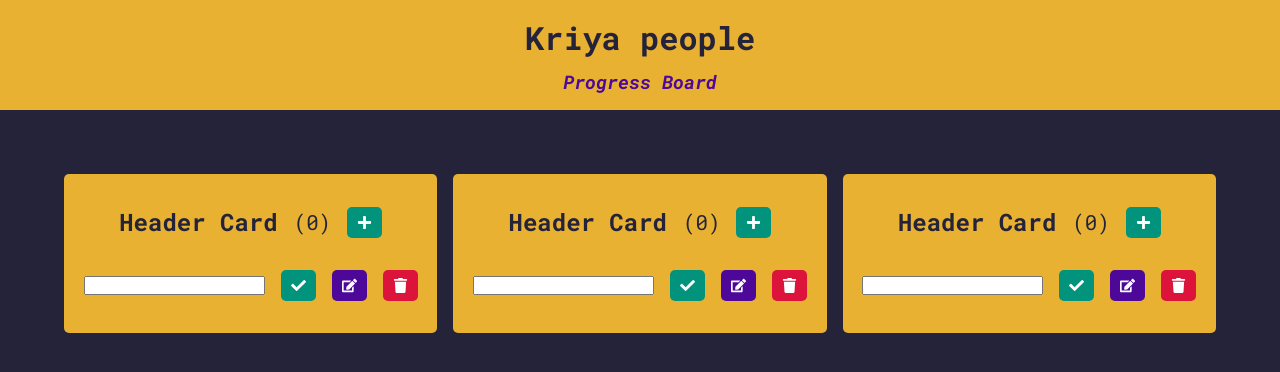
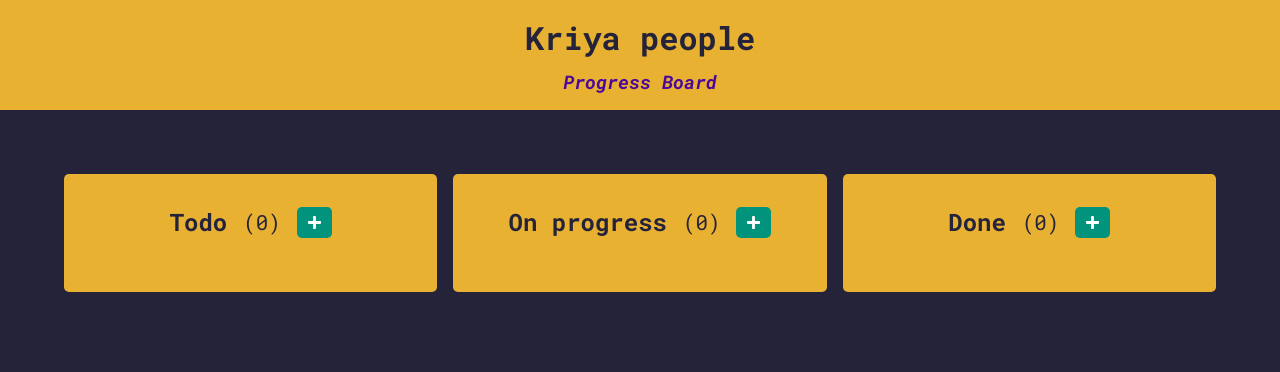
Before and after one commit to Rayzor8/kriya-ppl-01, a React (Create React App) app: page / in a window 1280 px wide. Shown: the top 372 px of the page. Built offline with nearby package versions, Linux system fonts and the light colour scheme.

Commit message:
create context for progressBoard handler and toggle state for add progress

```diff
--- a/src/App.js
+++ b/src/App.js
@@ -1,13 +1,16 @@
-import Header from "./components/Header";
-import MainSection from "./components/MainSection";
+import Header from './components/Header';
+import MainSection from './components/MainSection';
+import ProgressBoardContext from './contexts/ProgressBoardContext';
 
 function App() {
-  return (
-    <div className="App">
-        <Header/>
-        <MainSection/>
-    </div>
-  );
+   return (
+      <ProgressBoardContext>
+         <div className="App">
+            <Header />
+            <MainSection />
+         </div>
+      </ProgressBoardContext>
+   );
 }
 
 export default App;
--- a/src/components/Board.js
+++ b/src/components/Board.js
@@ -1,26 +1,34 @@
 import React from 'react';
 import './styles/_board.scss';
-import {FaTrash} from 'react-icons/fa';
-import {FaCheck} from 'react-icons/fa';
-import {FaEdit} from 'react-icons/fa';
-import {FaPlus} from 'react-icons/fa'
+import { FaTimes } from 'react-icons/fa';
+import { FaCheck } from 'react-icons/fa';
+import { FaEdit } from 'react-icons/fa';
+import { FaPlus } from 'react-icons/fa';
+import { useContextProgressBoard } from '../contexts/ProgressBoardContext';
 
-const Board = () => {
+const Board = ({ name, id }) => {
+   const { showInput, setShowInput } = useContextProgressBoard();
+   const handleClick = (state) => setShowInput(state);
+
    return (
+      <>
          <section>
-         <div className='card_header'>
-            <h2>Header Card</h2>
+            <div className="card_header">
+               <h2>{name}</h2>
                <p>(0)</p>
-            <button>{<FaPlus/>}</button>
+               <button onClick={() => handleClick(id)}>{<FaPlus />}</button>
             </div>
 
-         <div className='card_body'>
+            <div className={showInput === id ? 'card_body show' :'card_body hidden' }>
                <input type="text" />
-            <button className='confirm_btn'>{<FaCheck/>}</button>
-            <button className='edit_btn'>{<FaEdit/>}</button>
-            <button className='delete_btn'>{<FaTrash/>}</button>
+               <button className="confirm_btn">{<FaCheck />}</button>
+               <button className="edit_btn">{<FaEdit />}</button>
+               <button className="delete_btn" onClick={() => handleClick(null)}>
+                  {<FaTimes />}
+               </button>
             </div>
          </section>
+      </>
    );
 };
 
--- a/src/components/MainSection.js
+++ b/src/components/MainSection.js
@@ -1,15 +1,16 @@
-import React from 'react'
-import Board from './Board'
-import './styles/_main_section.scss'
+import React from 'react';
+import Board from './Board';
+import './styles/_main_section.scss';
+import { useContextProgressBoard } from '../contexts/ProgressBoardContext';
 
 const MainSection = () => {
-    return (
-        <main>
-            <Board/>
-            <Board/>
-            <Board/>
-        </main>
-    )
-}
-
-export default MainSection
+   const { progresLists } = useContextProgressBoard();
+   return (
+      <main>
+         {progresLists.map((el) => (
+            <Board key={el.id} name={el.name} id={el.id}/>
+         ))}
+      </main>
+   );
+};
+export default MainSection;
--- a/src/components/styles/_board.scss
+++ b/src/components/styles/_board.scss
@@ -8,6 +8,11 @@ section {
    padding: 2rem 1rem;
    border-radius: 5px;
    cursor: pointer;
+   width: 100%;
+   max-width: 500px;
+
+   display: flex;
+   flex-direction: column;
 
    .card_header {
       display: flex;
@@ -35,12 +40,13 @@ section {
       }
    }
 
-   .card_body {
+   .card_body.show{
       display: flex;
       gap: 0.5rem;
       justify-content: center;
       align-items: center;
       margin-top: 2rem;
+      transition: 300ms ease-in-out;
 
       .confirm_btn {
          @include confirmButton;
@@ -67,4 +73,8 @@ section {
          gap: 1rem;
       }
    }
+
+   .card_body.hidden{
+      visibility: hidden;
+   }
 }
--- a/src/components/styles/_main_section.scss
+++ b/src/components/styles/_main_section.scss
@@ -1,9 +1,10 @@
 @import './utils/mixin';
 
 main{
-    display: grid;
-    grid-template-columns: 1fr;
-    padding: 1rem 1rem;
+    display: flex;
+    flex-direction: column;
+    justify-content: center;
+    align-items: center;
     gap: 1rem;
 
     @include md-screen{
@@ -11,11 +12,12 @@ main{
     }
 
     @include lg-screen{
-        grid-template-columns: repeat(2, 1fr);
+       flex-direction: row;
+       justify-content: flex-start;
+       align-items: flex-start;
     }
 
     @include xl-screen{
-        grid-template-columns: repeat(3, 1fr);
         padding: 2rem 4rem;
     }
 }
--- /dev/null
+++ b/src/contexts/ProgressBoardContext.js
@@ -0,0 +1,21 @@
+import { createContext ,useContext,useState} from "react";
+
+export const contextProgressBoard = createContext();
+
+export const useContextProgressBoard = () => {
+   return useContext(contextProgressBoard);
+};
+
+
+
+const ProgressBoardContext = ({children}) => {
+    const [showInput,setShowInput] = useState(null);
+    const progresLists =[{id:1,name:"Todo"},{id:2,name:"On progress"},{id:3,name:"Done"}];
+    return (
+        <contextProgressBoard.Provider value={{showInput,setShowInput,progresLists}}>
+            {children}
+        </contextProgressBoard.Provider>
+    )
+}
+
+export default ProgressBoardContext
```
Lines whose indentation alone changed are shown as unchanged.
